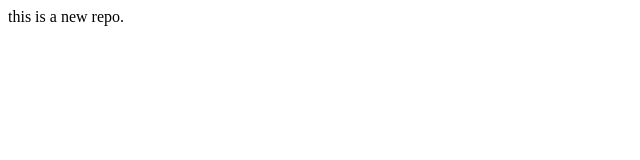
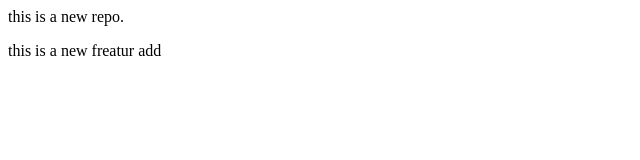
Before and after one commit to Sanwwarhussaingit/localrepo, a plain HTML site: page index.html in a window 1280 px wide. Shown: the whole page, without its empty margins (0-640 px from the left). Drawn offline with Linux system fonts and the light colour scheme.

Commit message:
Add new feature

```diff
--- a/index.html
+++ b/index.html
@@ -1 +1,2 @@
 <p>this is a new repo.</p>
+<p>this is a new freatur add</p>
```
